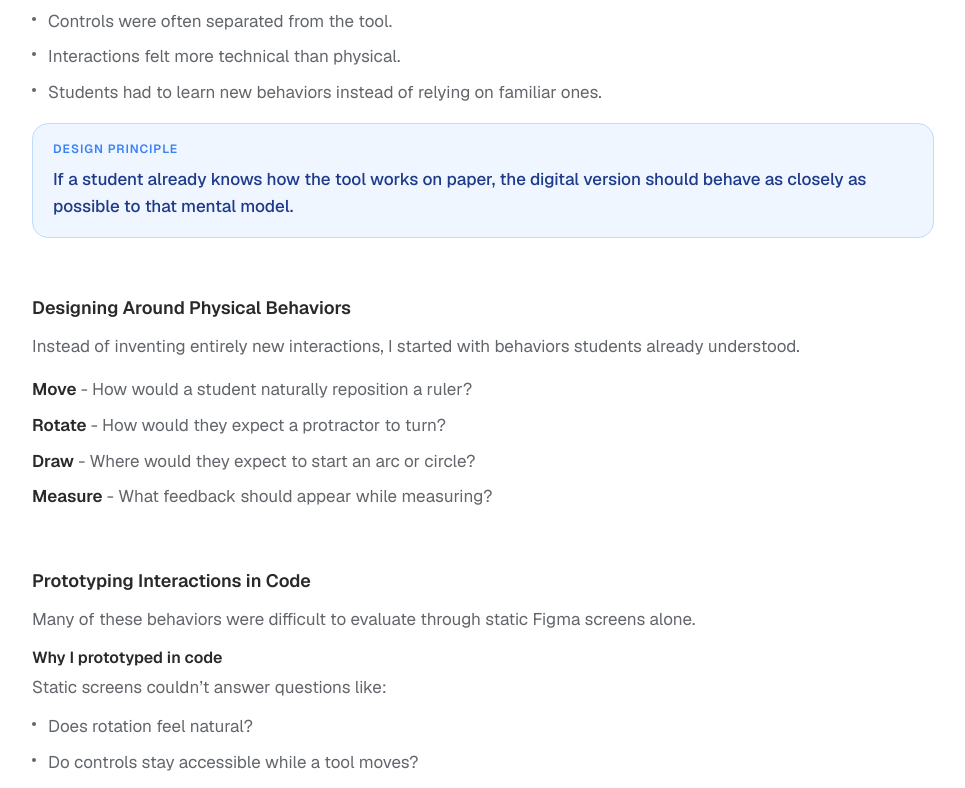
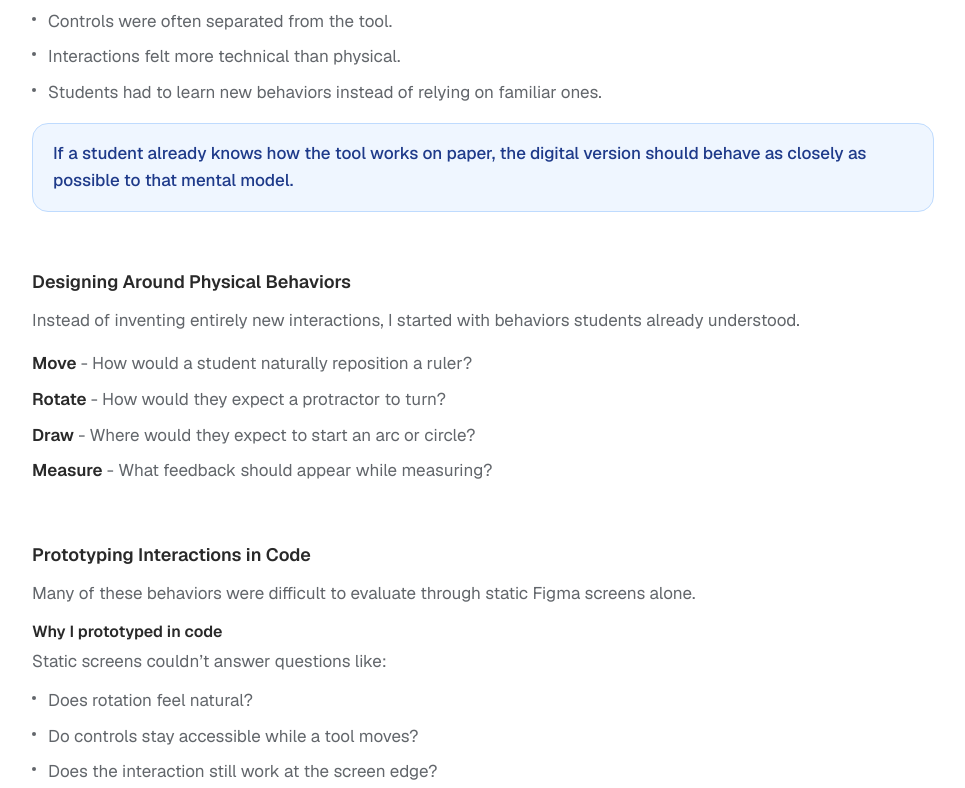
Before and after one commit to aditishinde304/my-portfolio, a Next.js app: page /work/superrbook in a window 1280 px wide. Shown: the part 9208-9996 px from the top of the page, without its empty margins (273-1238 px from the left). Built offline with nearby package versions, Linux system fonts and the light colour scheme; a web font is replaced by a local one.

Commit message:
Superrbook: remove Design Principle heading, update closing copy
- Removed the "DESIGN PRINCIPLE" label from the Geometry Tools callout,
  leaving just the body text (missed in the previous round)
- Updated the closing paragraph copy per feedback

```diff
--- a/app/work/superrbook/page.tsx
+++ b/app/work/superrbook/page.tsx
@@ -758,14 +758,10 @@ export default function SuperrbookCaseStudy() {
                   ))}
                 </ul>
               </div>
-              {/* Design Principle — callout card */}
               <div
-                className="rounded-2xl px-5 py-4 flex flex-col gap-2 mt-4"
+                className="rounded-2xl px-5 py-4 mt-4"
                 style={{ background: "var(--cs-blue-bg)", border: "1px solid var(--cs-blue-border)" }}
               >
-                <p className="text-[12px] font-semibold uppercase tracking-[0.08em]" style={{ color: "var(--cs-blue)" }}>
-                  Design Principle
-                </p>
                 <p className="text-[17px] leading-relaxed font-medium" style={{ color: "var(--cs-blue-text)" }}>
                   If a student already knows how the tool works on paper, the digital version should behave as closely as possible to that mental model.
                 </p>
@@ -1123,10 +1119,10 @@ export default function SuperrbookCaseStudy() {
               className="text-[17px] leading-relaxed font-medium"
               style={{ color: "var(--cs-blue-text)" }}
             >
-              A large part of the work involved interconnected features and
-              evolving systems, so I&rsquo;d be happy to walk through deeper
-              explorations, iterations, prototypes, and shipped decisions in
-              conversation.
+              A large part of this work involved interconnected features and
+              evolving systems. I&rsquo;d be happy to walk you through the
+              deeper explorations, iterations, prototypes and shipped
+              decisions in a conversation or on a call.
             </p>
           </div>
         </section>
```
